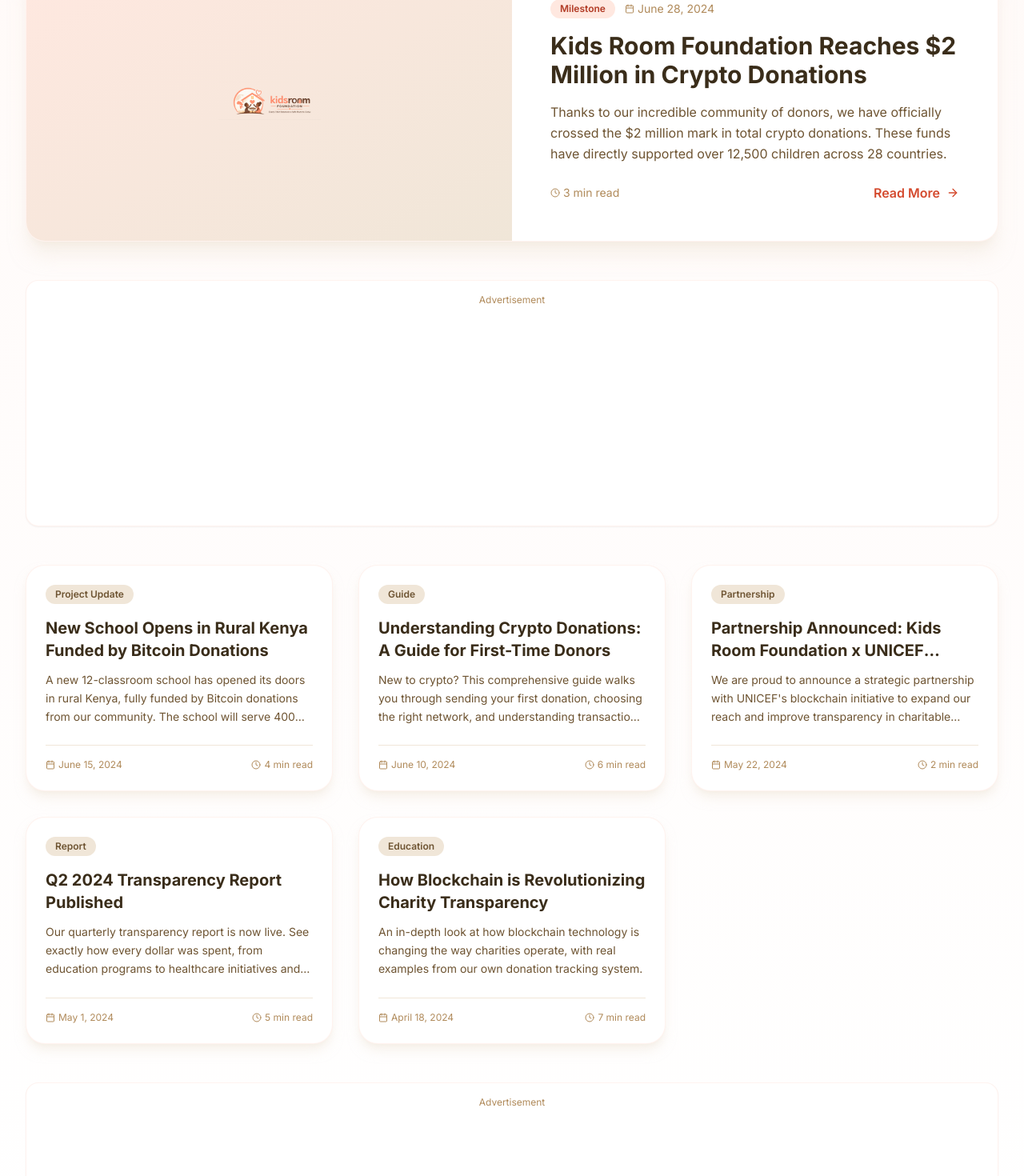
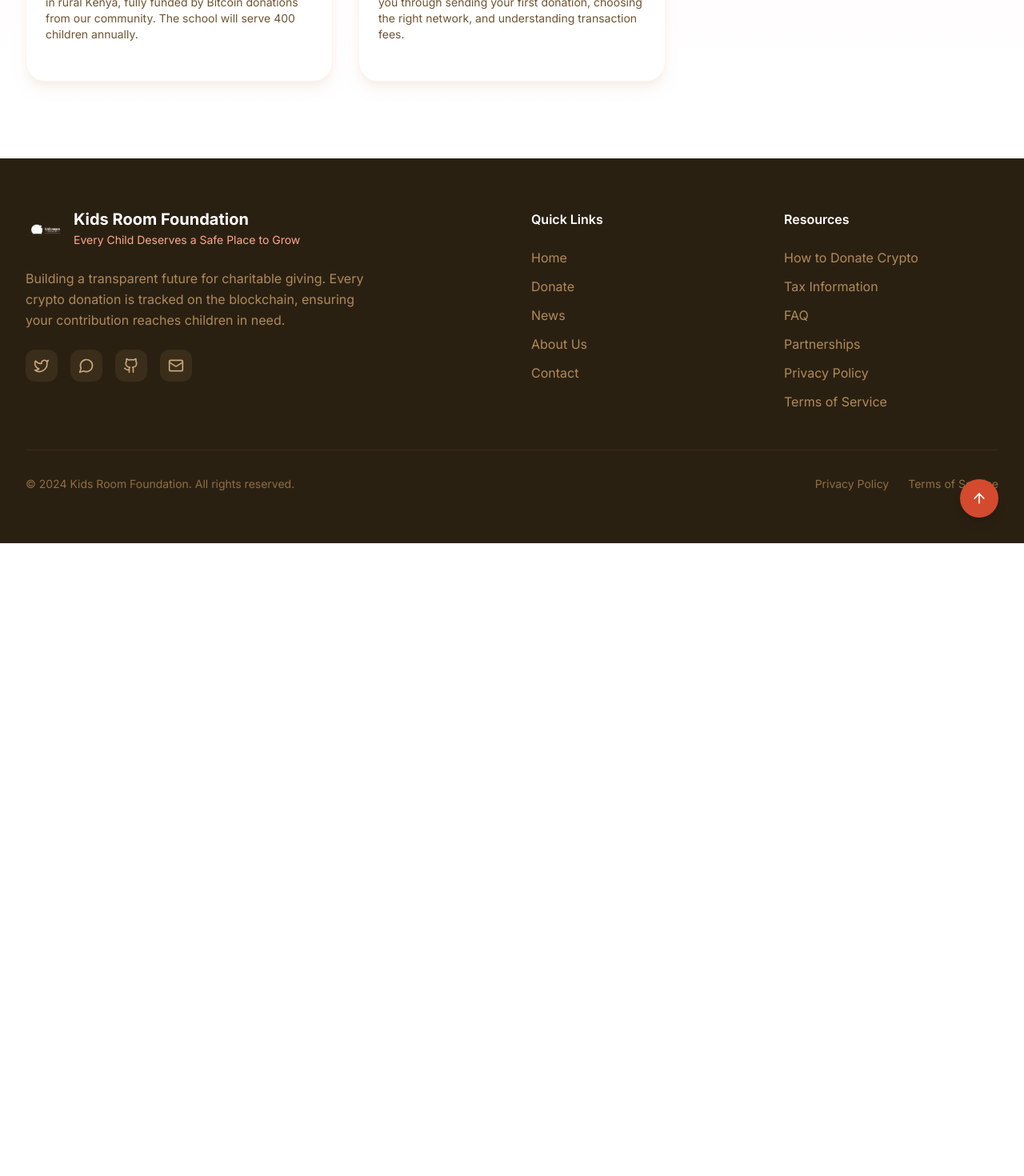
Before and after one commit to kidsroomfoundation/kidsroomfoundation, a Next.js app: page /news in a window 1280 px wide. Shown: the part 720-2190 px from the top of the page at 80% size. After the commit the page ends 1399 px from the top, so only its background shows below. Built offline with nearby package versions, Linux system fonts and the light colour scheme.

Commit message:
Update page.tsx

```diff
--- a/app/news/page.tsx
+++ b/app/news/page.tsx
@@ -30,33 +30,6 @@ const newsArticles = [
     category: 'Guide',
     featured: false,
   },
-  {
-    id: 4,
-    title: 'Partnership Announced: Kids Room Foundation x UNICEF Blockchain Initiative',
-    excerpt: 'We are proud to announce a strategic partnership with UNICEF\'s blockchain initiative to expand our reach and improve transparency in charitable giving.',
-    date: 'May 22, 2024',
-    readTime: '2 min read',
-    category: 'Partnership',
-    featured: false,
-  },
-  {
-    id: 5,
-    title: 'Q2 2024 Transparency Report Published',
-    excerpt: 'Our quarterly transparency report is now live. See exactly how every dollar was spent, from education programs to healthcare initiatives and operational costs.',
-    date: 'May 1, 2024',
-    readTime: '5 min read',
-    category: 'Report',
-    featured: false,
-  },
-  {
-    id: 6,
-    title: 'How Blockchain is Revolutionizing Charity Transparency',
-    excerpt: 'An in-depth look at how blockchain technology is changing the way charities operate, with real examples from our own donation tracking system.',
-    date: 'April 18, 2024',
-    readTime: '7 min read',
-    category: 'Education',
-    featured: false,
-  },
 ]
 
 export const metadata = {
@@ -74,22 +47,11 @@ export default function NewsPage() {
         <div className="text-center mb-16">
           <div className="inline-flex items-center gap-2 px-4 py-2 rounded-full bg-coral-50 border border-coral-200 mb-6">
             <Newspaper className="w-4 h-4 text-coral-500" />
-            <span className="text-sm font-medium text-coral-700">
-              News & Updates
-            </span>
+            <span className="text-sm font-medium text-coral-700">News & Updates</span>
           </div>
           <h1 className="text-4xl sm:text-5xl font-bold text-earth-800 mb-4">
             Latest from <span className="text-gradient">Kids Room</span>
           </h1>
-          <p className="text-lg text-earth-600 max-w-2xl mx-auto">
-            Stories, updates, and insights from our mission to help children worldwide.
-          </p>
-        </div>
-
-        {/* Ad Banner - Top of News */}
-        <div className="mb-12 bg-white rounded-2xl shadow-sm border border-coral-100/50 p-4">
-          <p className="text-xs text-earth-400 text-center mb-2">Advertisement</p>
-          <AdBanner slot="8150475435765548" className="min-h-[250px]" />
         </div>
 
         {featuredArticle && (
@@ -97,85 +59,24 @@ export default function NewsPage() {
             <div className="grid md:grid-cols-2">
               <div className="bg-gradient-to-br from-coral-100 to-earth-100 p-12 flex items-center justify-center">
                 <div className="relative w-32 h-32">
-                  <Image
-                    src="/images/logo.png"
-                    alt="Featured"
-                    fill
-                    className="object-contain"
-                  />
+                  <Image src="/images/logo.png" alt="Featured" fill className="object-contain" />
                 </div>
               </div>
               <div className="p-8 md:p-12 flex flex-col justify-center">
-                <div className="flex items-center gap-3 mb-4">
-                  <span className="px-3 py-1 bg-coral-100 text-coral-700 text-xs font-semibold rounded-full">
-                    {featuredArticle.category}
-                  </span>
-                  <span className="text-sm text-earth-400 flex items-center gap-1">
-                    <Calendar className="w-3 h-3" />
-                    {featuredArticle.date}
-                  </span>
-                </div>
-                <h2 className="text-2xl md:text-3xl font-bold text-earth-800 mb-4">
-                  {featuredArticle.title}
-                </h2>
-                <p className="text-earth-600 mb-6 leading-relaxed">
-                  {featuredArticle.excerpt}
-                </p>
-                <div className="flex items-center justify-between">
-                  <span className="text-sm text-earth-400 flex items-center gap-1">
-                    <Clock className="w-3 h-3" />
-                    {featuredArticle.readTime}
-                  </span>
-                  <button className="inline-flex items-center gap-2 text-coral-600 font-semibold hover:text-coral-700 transition-colors">
-                    Read More <ArrowRight className="w-4 h-4" />
-                  </button>
-                </div>
+                <h2 className="text-2xl md:text-3xl font-bold text-earth-800 mb-4">{featuredArticle.title}</h2>
+                <p className="text-earth-600 mb-6">{featuredArticle.excerpt}</p>
               </div>
             </div>
           </div>
         )}
 
-        {/* Ad Banner - Between Featured and Grid */}
-        <div className="mb-12 bg-white rounded-2xl shadow-sm border border-coral-100/50 p-4">
-          <p className="text-xs text-earth-400 text-center mb-2">Advertisement</p>
-          <AdBanner slot="8150475435765548" className="min-h-[250px]" />
-        </div>
-
         <div className="grid md:grid-cols-2 lg:grid-cols-3 gap-8">
           {regularArticles.map((article) => (
-            <article
-              key={article.id}
-              className="bg-white rounded-3xl shadow-lg shadow-earth-100/50 border border-coral-100/50 p-6 hover:shadow-xl transition-all hover:-translate-y-1"
-            >
-              <div className="flex items-center gap-3 mb-4">
-                <span className="px-3 py-1 bg-earth-100 text-earth-600 text-xs font-semibold rounded-full">
-                  {article.category}
-                </span>
-              </div>
-              <h3 className="text-xl font-bold text-earth-800 mb-3" style={{ display: '-webkit-box', WebkitLineClamp: 2, WebkitBoxOrient: 'vertical', overflow: 'hidden' }}>
-                {article.title}
-              </h3>
-              <p className="text-earth-600 text-sm mb-6 leading-relaxed" style={{ display: '-webkit-box', WebkitLineClamp: 3, WebkitBoxOrient: 'vertical', overflow: 'hidden' }}>
-                {article.excerpt}
-              </p>
-              <div className="flex items-center justify-between pt-4 border-t border-earth-100">
-                <span className="text-xs text-earth-400 flex items-center gap-1">
-                  <Calendar className="w-3 h-3" />
-                  {article.date}
-                </span>
-                <span className="text-xs text-earth-400 flex items-center gap-1">
-                  <Clock className="w-3 h-3" />
-                  {article.readTime}
-                </span>
-              </div>
+            <article key={article.id} className="bg-white rounded-3xl shadow-lg shadow-earth-100/50 border border-coral-100/50 p-6">
+              <h3 className="text-xl font-bold text-earth-800 mb-3">{article.title}</h3>
+              <p className="text-earth-600 text-sm mb-6">{article.excerpt}</p>
             </article>
           ))}
-        </div>
-
-        {/* Ad Banner - Bottom of News */}
-        <div className="mt-12 bg-white rounded-2xl shadow-sm border border-coral-100/50 p-4">
-          <p className="text-xs text-earth-400 text-center mb-2">Advertisement</p>
-          <AdBanner slot="8150475435765548" className="min-h-[250px]" />
         </div>
       </div>
     </div>
```
